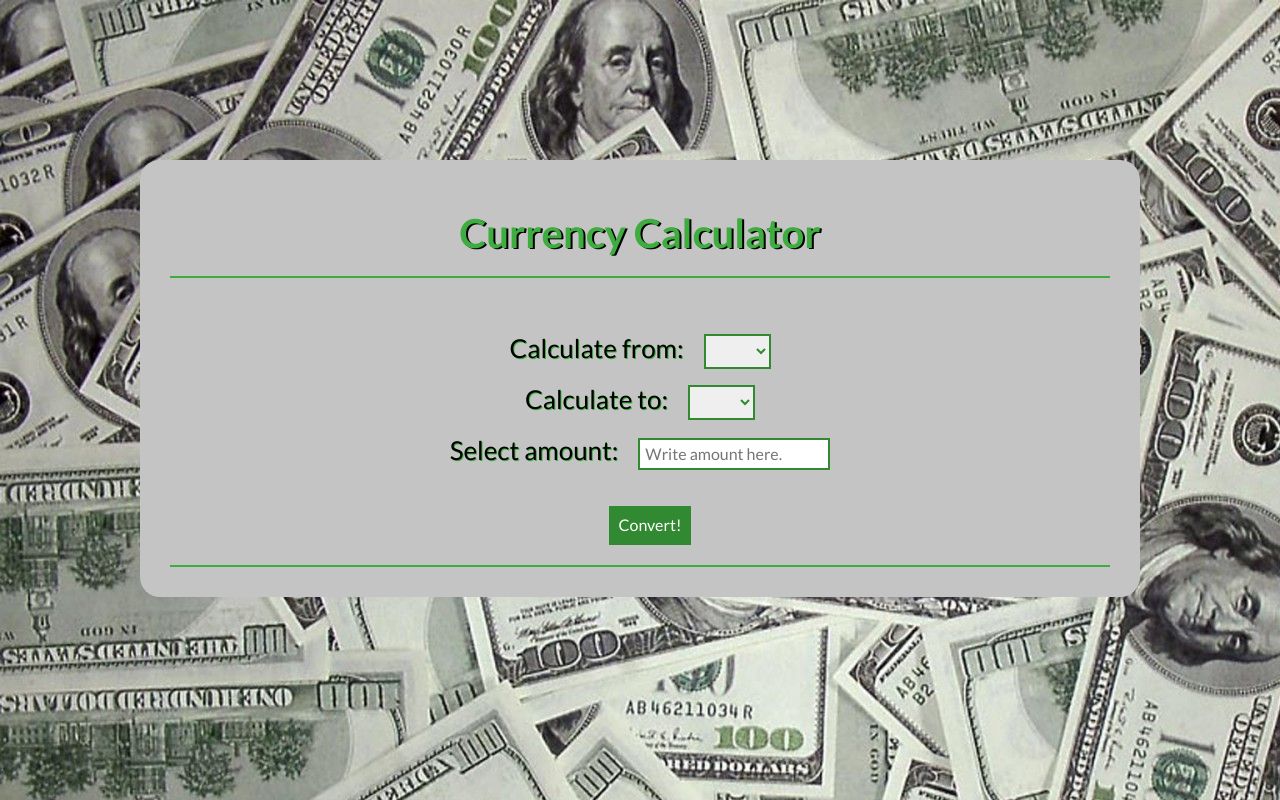
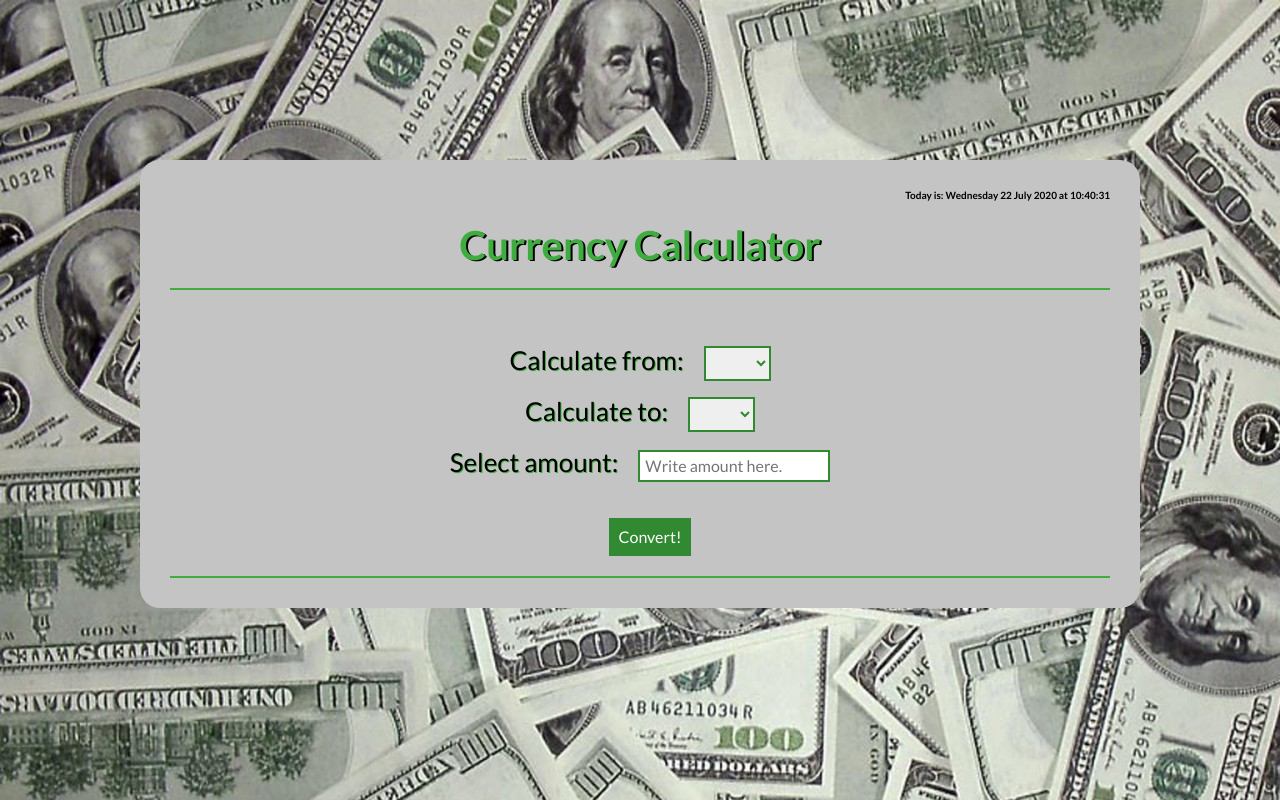
Before and after one commit to szpytmus/currency-converter-react, a React (Create React App) app: page / in a window 1280 px wide. Built offline with nearby package versions, Linux system fonts and the light colour scheme.

Commit message:
Timer component added, automaticaly changing date and time

```diff
--- a/src/App.js
+++ b/src/App.js
@@ -3,6 +3,7 @@ import Container from './Container';
 import Header from './Header'
 import Form from './Form'
 import Results from './Results'
+import Timer from './Timer'
 
 
 function App() {
@@ -118,7 +119,9 @@ function App() {
  return  (
 
     <Container>
+      <Timer></Timer>
       <Header title="Currency Calculator"></Header>
+
 
       <Form
         calculateCurrency={calculateCurrency}
--- /dev/null
+++ b/src/Timer/index.js
@@ -0,0 +1,37 @@
+import React, { useState, useEffect } from 'react';
+import "./style.css";
+
+const Timer = () => {
+
+    const [timeDateNow, setTimeDateNow] = useState();
+
+    useEffect(() => {
+
+        const intervalId = setInterval(() => {
+
+            const datePattern = {
+                month: "long",
+                weekday: "long",
+                day: "numeric",
+                year: "numeric",
+                hour:"numeric",
+                minute:"numeric",
+                second:"numeric"
+               };
+
+            const newDate = new Date().toLocaleDateString("en-GB", datePattern);
+            setTimeDateNow(newDate);
+        }, 1000);
+
+        return () => {
+            clearInterval(intervalId)
+        };
+
+    },[]);
+
+    return(
+        <div className="timer">Today is: {timeDateNow}</div>
+    )
+};
+
+export default Timer;
--- /dev/null
+++ b/src/Timer/style.css
@@ -0,0 +1,8 @@
+.timer{
+    display:flex;
+    text-align:center;
+    align-content: flex-end;
+    justify-content: flex-end;
+    font-size: 10px;
+    font-weight:bold;
+}
```
